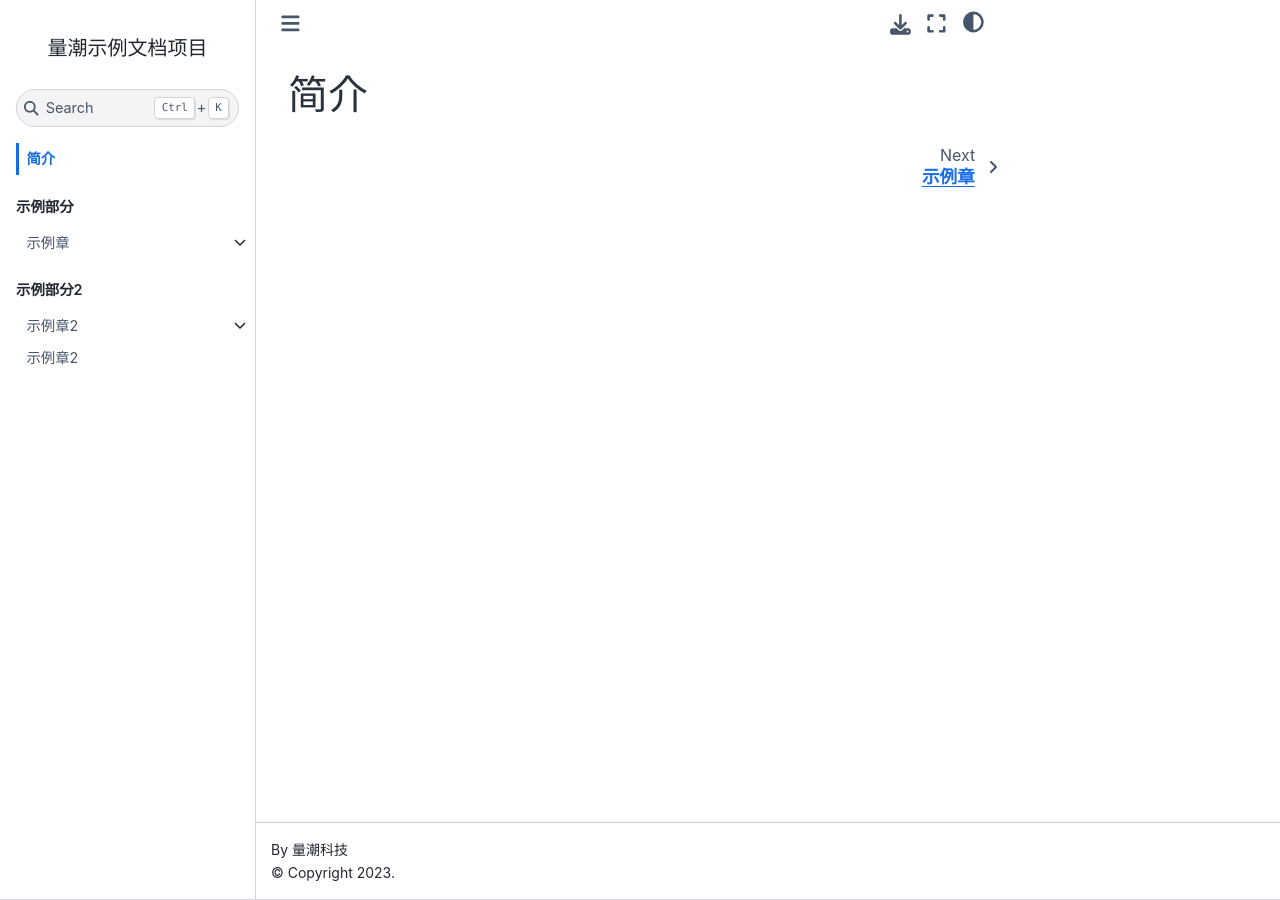
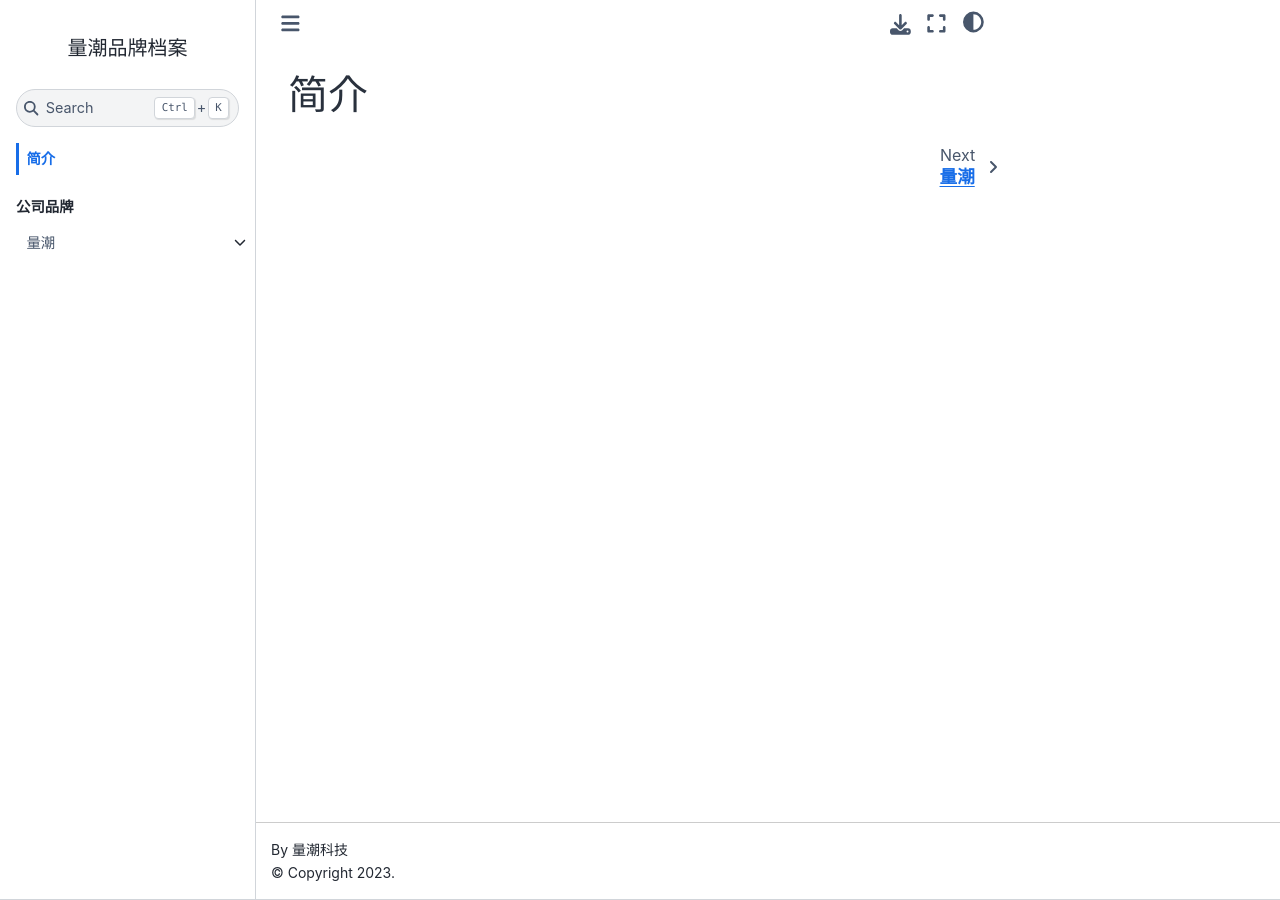
Before and after one commit to quanttide/quanttide-profile-of-brands, a Jupyter Book: the page built from index.md, in a window 1280 px wide. Built offline with Jupyter Book 1.0.4 settings and Sphinx 7.4.7 and the Sphinx Book theme 1.1.4, drawn with Linux system fonts in a browser that asks for light colours.

Commit message:
init: create project

```diff
--- a/1_example_chapter/1_example_section/README.md
+++ /dev/null
@@ -1 +0,0 @@
-# 示例节1
--- a/1_example_chapter/README.md
+++ /dev/null
@@ -1 +0,0 @@
-# 示例章
--- a/2_example_chapter2/1_example_section2/README.md
+++ /dev/null
@@ -1 +0,0 @@
-# 示例节2
--- a/2_example_chapter2/README.md
+++ /dev/null
@@ -1 +0,0 @@
-# 示例章2
--- a/3_example_chapter3/README.md
+++ /dev/null
@@ -1 +0,0 @@
-# 示例章2
--- a/README.md
+++ b/README.md
@@ -1 +1 @@
-# 量潮示例文档项目
+# 量潮品牌档案
--- a/_config.yml
+++ b/_config.yml
@@ -1,7 +1,7 @@
 # https://jupyterbook.org/en/stable/customize/config.html
-name: quanttide-example-of-documentation
-title: 量潮示例文档项目
+name: quanttide-profile-of-brand
+title: 量潮品牌档案
 author: 量潮科技
-description: 量潮文档项目实例
+description: 量潮品牌档案
 # Jupyter Book Config
 only_build_toc_files: true
--- a/_toc.yml
+++ b/_toc.yml
@@ -1,18 +1,8 @@
 format: jb-book
 root: index.md
 parts:
-  - caption: 示例部分
+  - caption: 公司品牌
     chapters:
-      - file: 1_example_chapter/README.md
+      - file: quanttide/README.md
         sections:
-          - file: 1_example_chapter/1_example_section/README.md
-            sections:
-              - file: 1_example_chapter/1_example_section/1_example_article.md
-              - file: 1_example_chapter/1_example_section/1_example_article2.md
-          - file: 1_example_chapter/2_example_article3.md
-  - caption: 示例部分2
-    chapters:
-      - file: 2_example_chapter2/README.md
-        sections:
-          - file: 2_example_chapter2/1_example_section2/README.md
-      - file: 3_example_chapter3/README.md
+          - file: quanttide/values/README.md
--- /dev/null
+++ b/quanttide/README.md
@@ -0,0 +1,3 @@
+# 量潮
+
+公司主品牌。
```
Also changed, not shown: 1_example_chapter/1_example_section/1_example_article.md (deleted, +0 -6 lines), 1_example_chapter/1_example_section/1_example_article2.md (deleted, +0 -6 lines), 1_example_chapter/2_example_article3.md (deleted, +0 -6 lines), quanttide/values/README.md (added, +16 -0 lines).
